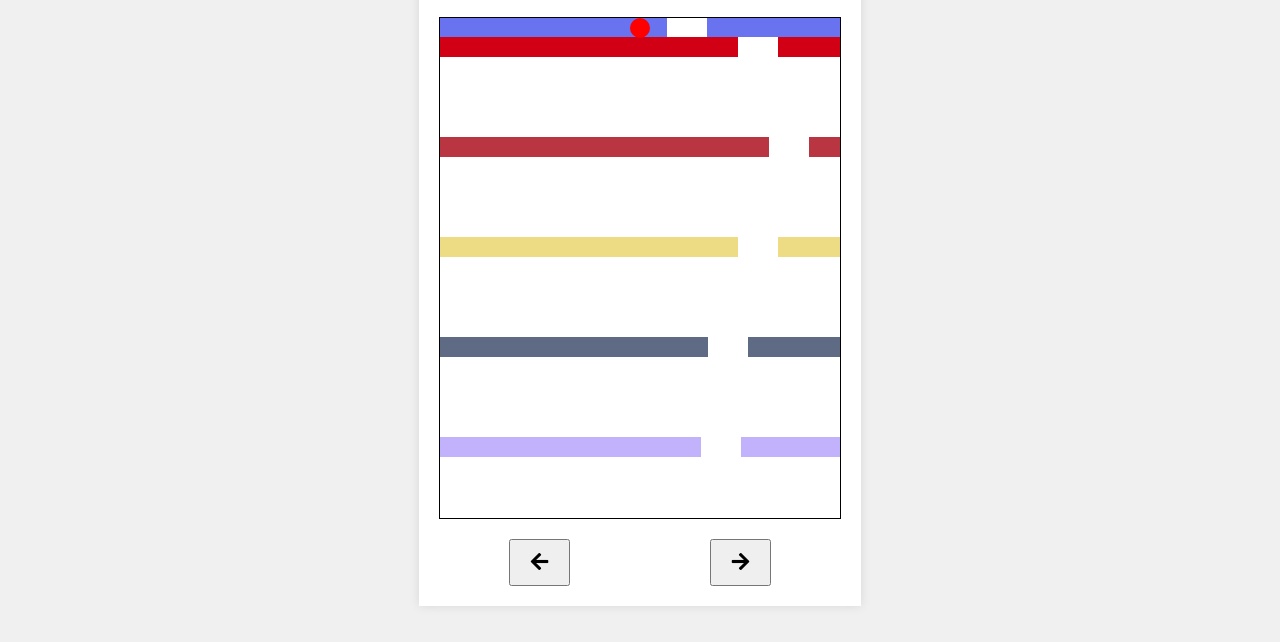
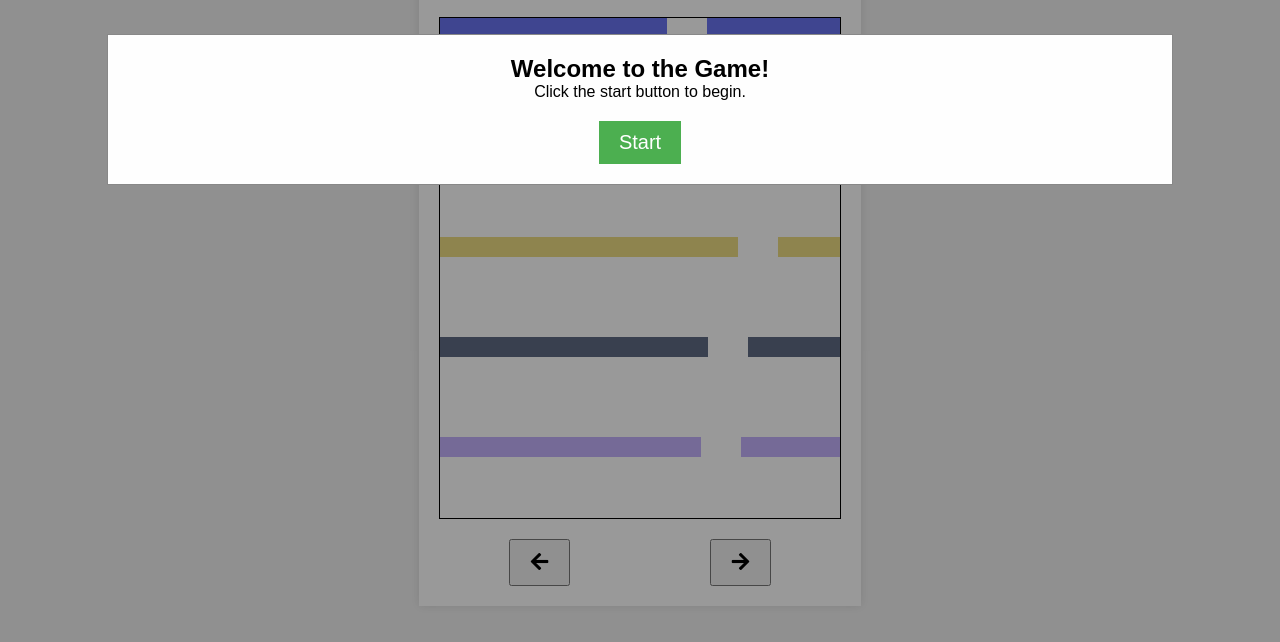
Before and after one commit to AhmetY21/keep_on_falling, a plain HTML site: page index.html in a window 1280 px wide. Shown: the part 158-800 px from the top of the page. Drawn offline with Linux system fonts and the light colour scheme.

Commit message:
modal added

```diff
--- a/index.html
+++ b/index.html
@@ -11,6 +11,16 @@
     <link rel="stylesheet" type="text/css" href="style.css">
 </head>
 <body>
+
+    <div id="gameStartModal" class="modal">
+        <div class="modal-content">
+          <h2>Welcome to the Game!</h2>
+          <p>Click the start button to begin.</p>
+          <button id="startButton">Start</button>
+        </div>
+      </div>
+
+
     <div class="game-container">
         <h1 class="game-title">Keep on Falling</h1>
         <div id="level-display">Level: <span id="level">1</span></div>
@@ -18,14 +28,14 @@
             <div id="character"></div>
         </div>
         <div class="controls">
-            <button id="left-button" class="control-button"><i class="fas fa-arrow-left"></i></button>
-            <button id="right-button" class="control-button"><i class="fas fa-arrow-right"></i></button>
+        <button id="left-button" class="control-button"><i class="fas fa-arrow-left"></i></button>
+        <button id="right-button" class="control-button"><i class="fas fa-arrow-right"></i></button>
 
         </div>
     </div>
     <script src="script.js"></script>
 </body>
 
-<meta name="viewport" content="width=device-width, initial-scale=1, maximum-scale=1, user-scalable=no">
+<meta name="viewport" content="width=device-width, initial-scale=1, maximum-scale=1, user-scalable=0">
 
 </html>
--- a/script.js
+++ b/script.js
@@ -7,9 +7,26 @@ var counter=0;
 var currentBlocks = [];
 var level = 1;
 var blockCount = 0;
-var gameSpeed = 1; // Change this value to adjust game speed
+var gameSpeed = 0; // Change this value to adjust game speed
 var minHoleLength = 50; // Minimum length of a hole
 var maxHoleLength = 360; // Maximum length of a hole
+
+var modal = document.getElementById("gameStartModal");
+
+// When the page loads, open the modal
+window.onload = function() {
+  modal.style.display = "block";
+}
+
+// Get the start button
+var startButton = document.getElementById("startButton");
+
+function modal_disap(){
+    modal.style.display = 'none'
+    gameSpeed = 1
+}
+// When the start button is clicked, start the game
+startButton.addEventListener("click", modal_disap);
 
 
 window.addEventListener('touchstart', function onFirstTouch() {
@@ -176,9 +193,3 @@ if(blockCount == 5) {
     gameSpeed *= 0.9; // Increase game speed by 10%
 
 }
-
-// To save the score:
-localStorage.setItem('previousScore', level);
-
-// To retrieve the score:
-var previousScore = localStorage.getItem('previousScore');
--- a/style.css
+++ b/style.css
@@ -23,13 +23,48 @@
   top: 400px;
   left: 190px;
   z-index: 1000000;
-  animation-name: rotate;
   animation-name: bounce;
-  animation-duration: 0.5s;
+  animation-duration: 0.2s;
   animation-iteration-count: infinite;
   animation-direction: alternate;
 
 
+
+}
+
+
+.modal {
+  display: none;
+  position: fixed;
+  z-index: 1;
+  left: 0;
+  top: 0;
+  width: 100%;
+  height: 100%;
+  overflow: auto;
+  background-color: rgba(0,0,0,0.4);
+}
+
+.modal-content {
+  background-color: #fefefe;
+  margin: 15% auto;
+  padding: 20px;
+  border: 1px solid #888;
+  width: 80%;
+  text-align: center;
+}
+
+#startButton {
+  padding: 10px 20px;
+  margin-top: 20px;
+  background-color: #4CAF50;
+  color: white;
+  border: none;
+  cursor: pointer;
+}
+
+#startButton:hover {
+  background-color: #45a049;
 }
 
 .block{
@@ -95,7 +130,20 @@ button {
   0% {
     transform: translateY(0);
   }
+
+  20% {
+    transform: translateY(-5px);
+  }
+  40% {
+    transform: translateY(-8px);
+  }
+  60% {
+    transform: translateY(-12px);
+  }
+  80% {
+    transform: translateY(-16px);
+  }
   100% {
-    transform: translateY(-15px);
+    transform: translateY(-20px);
   }
 }
```
Also changed, not shown: 1 other file.
